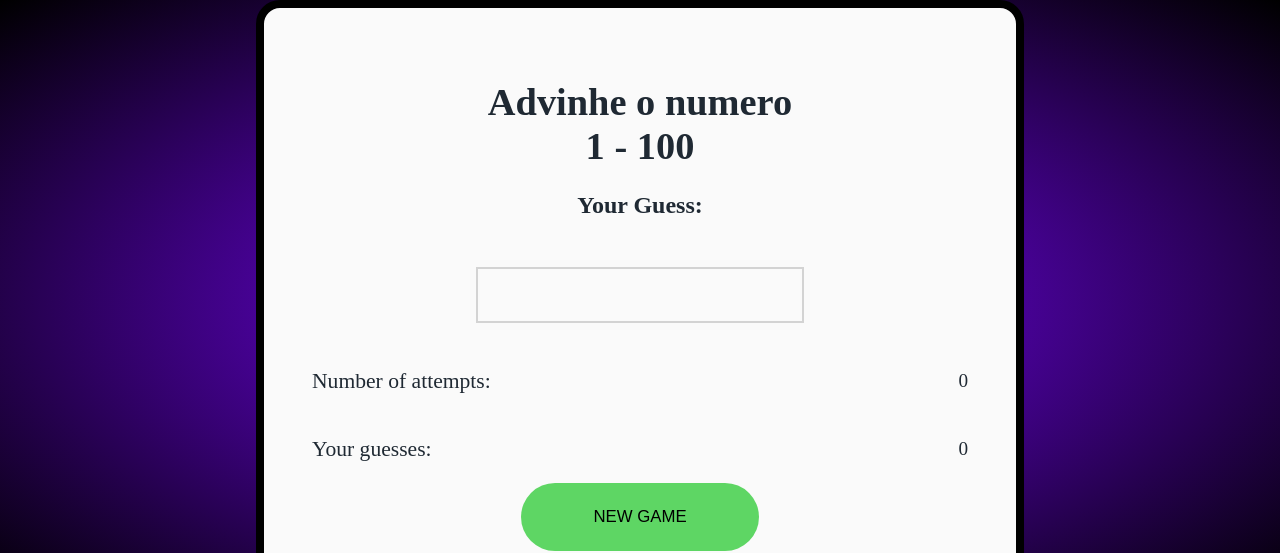
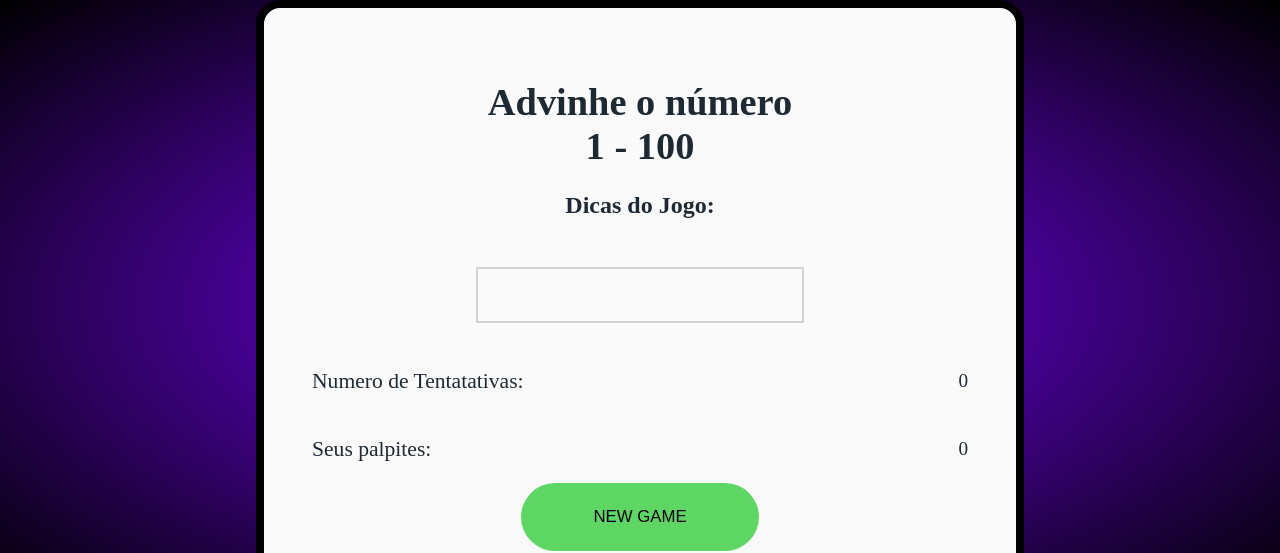
Before and after one commit to JDark7/guess-the-number, a plain HTML site: page index.html in a window 1280 px wide. Shown: the top 553 px of the page. Drawn offline with Linux system fonts and the light colour scheme.

Commit message:
alterando o idioma do jogo

```diff
--- a/index.html
+++ b/index.html
@@ -6,27 +6,27 @@
     <meta name="viewport" content="width=device-width, initial-scale=1.0" />
     <meta http-equiv="X-UA-Compatible" content="ie=edge" />
     <link rel="stylesheet" href="style.css" />
-    <title>Advinhe o Numero</title>
+    <title>Jogo</title>
 </head>
 
 <body onload="init()">
     <main>
         <div id="welcomeScreen">
-            <h2>Advinhe o numero<br />1 - 100</h2>
+            <h2>Advinhe o número<br />1 - 100</h2>
         </div>
 
         <div id="gameArea">
             <section>
-                <h3 id="textOutput">Your Guess:</h3>
+                <h3 id="textOutput">Dicas do Jogo:</h3>
                 <input type="number" id="inputBox" min="1" max="100" onchange="compareNumbers()" />
             </section>
             <section class="stats">
                 <div class="info">
-                    <p>Number of attempts:</p>
+                    <p>Numero de Tentatativas:</p>
                     <span id="attempts">0</span>
                 </div>
                 <div class="info">
-                    <p>Your guesses:</p>
+                    <p>Seus palpites:</p>
                     <span id="guesses">0</span>
                 </div>
             </section>
```
